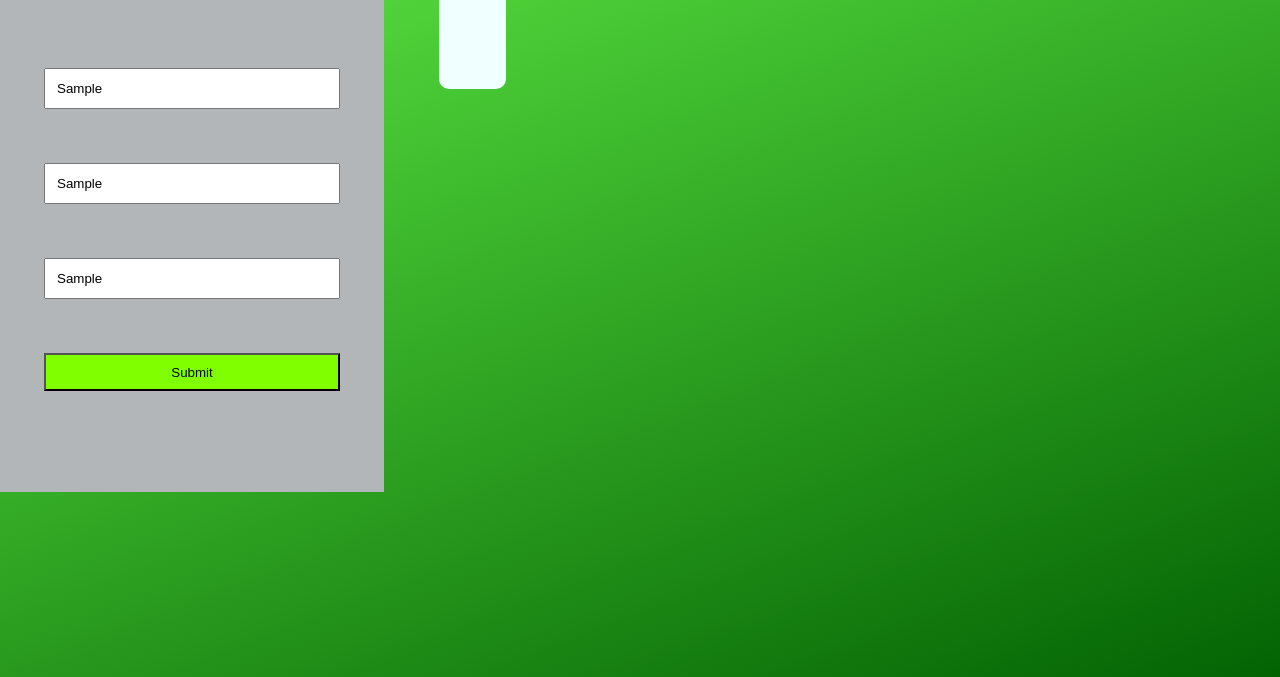
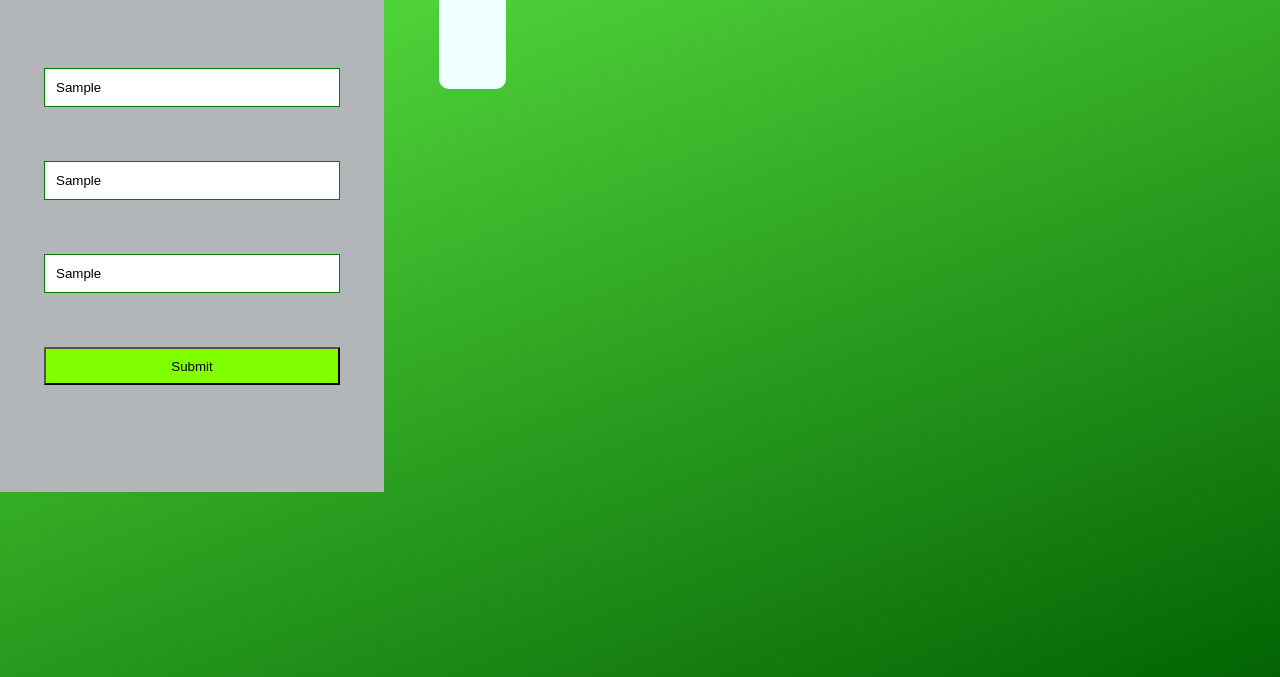
Before and after one commit to spark2617/checkpoint, a plain HTML site: page index.html in a window 1280 px wide. Both pictures are taken after typing "Sample", "Sample", "Sample" into the empty fields and a click on the button "Submit". Shown: the part 123-800 px from the top of the page. Drawn offline with Linux system fonts and the light colour scheme.

Commit message:
terceira versão

```diff
--- a/check.js
+++ b/check.js
@@ -2,45 +2,19 @@ var titulo=document.getElementById('titulo')
 var descricao=document.getElementById("descricao")
 var url=document.getElementById("url")
 var submit=document.querySelector("button")
-var forms=document.getElementById("form")
-var invalido=document.querySelector(".invalido")
 var div=document.querySelector(".tela")
 
-
-
-
-/*
-    if(titulo.value===""|| titulo.value==null){
-        p.preventDefault();
-        titulo.className="invalido"
-
-    }
-    if(descricao.value===""|| descricao.value==null){
-        p.preventDefault();
-        descricao.className="invalido"
-
-    }
-
-    if(url.value===""|| url.value==null){
-        p.preventDefault();
-        url.className="invalido"
-
-
-    }
-
-    */
-
-
-        function teste(){
+submit.addEventListener("click",function(){
+    function colocarCard(){
         div.innerHTML+=`
-
         <div class="card">
             <h3 class="tituloDiv" >${titulo.value}</h3>
             <img class="img" src="${url.value}">
             <p class="descricao">${descricao.value}</p>
         </div>
-
-        `
-
-
-        }
+    `}
+    titulo.value===""?titulo.className="invalido":titulo.className="valido"
+    descricao.value===""?descricao.className="invalido":descricao.className="valido"
+    url.value===""?url.className="invalido":url.className="valido"
+    colocarCard()
+})
--- a/index.html
+++ b/index.html
@@ -30,7 +30,7 @@
                     </div>
 
                     <div class="formItem">
-                        <button type="button" onclick="teste()">Submit</button>
+                        <button type="button">Submit</button>
                     </div>
                 </form>
 
--- a/style.css
+++ b/style.css
@@ -49,6 +49,9 @@ h1{
 .invalido{
     border: red solid 1px;
 }
+.valido{
+    border: green solid 1px;
+}
 
 .tituloDiv{
      color: black;
```
Lines whose indentation alone changed are shown as unchanged.
